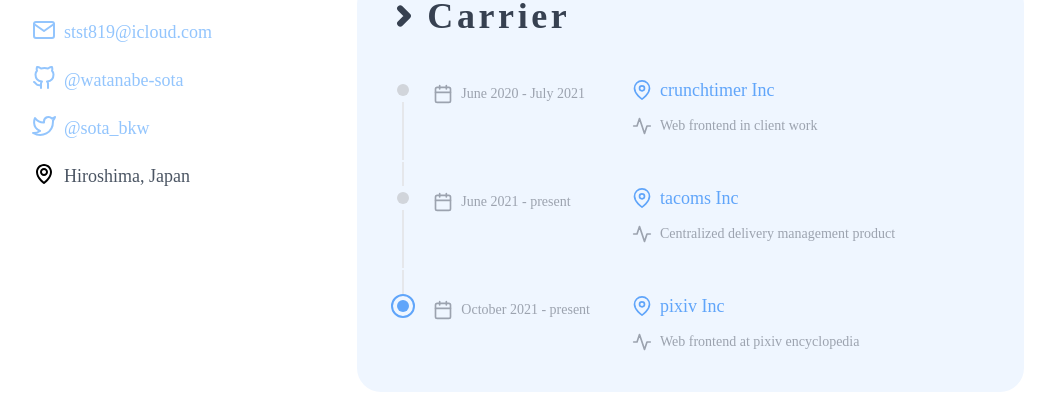
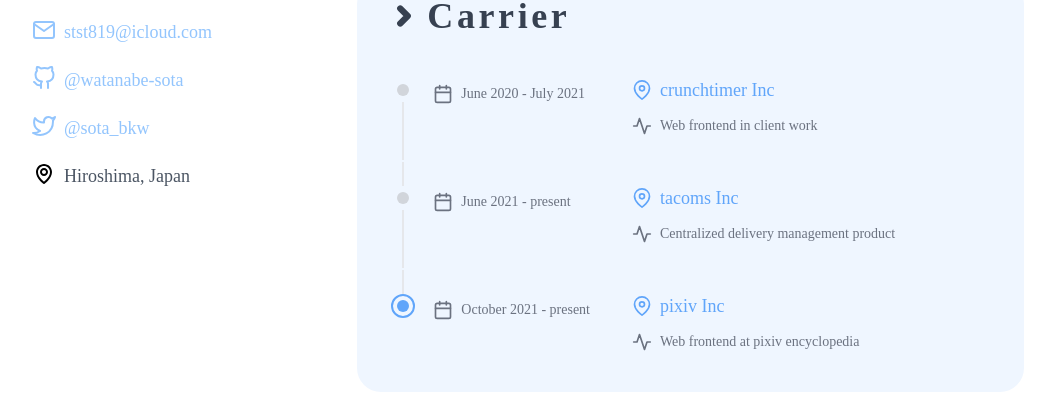
Before and after one commit to sotabkw/sotabkw.github.io, a Next.js app: page / in a window 1280 px wide. Shown: the part 288-690 px from the top of the page, without its empty margins (120-1175 px from the left). Built offline with nearby package versions, Linux system fonts and the light colour scheme.

Commit message:
fix: carrier area

```diff
--- a/src/components/organisms/resumeBar.tsx
+++ b/src/components/organisms/resumeBar.tsx
@@ -92,7 +92,7 @@
               </svg>
             )}
 
-            <div className="flex text-sm text-gray-400 transition-colors pt-2">
+            <div className="flex text-sm transition-colors pt-2">
               <div className="mr-2">
                 <CalenderIcon />
               </div>
@@ -101,7 +101,7 @@
           </time>
           {body && (
             <p className="md:col-start-3 md:col-span-6 xl:col-span-3 ml-9 md:ml-0  text-gray-500">
-              <div className="flex text-sm text-gray-400 transition-colors pt-2">
+              <div className="flex text-sm transition-colors pt-2">
                 <div className="mr-2">
                   <ActivityIcon />
                 </div>
```
